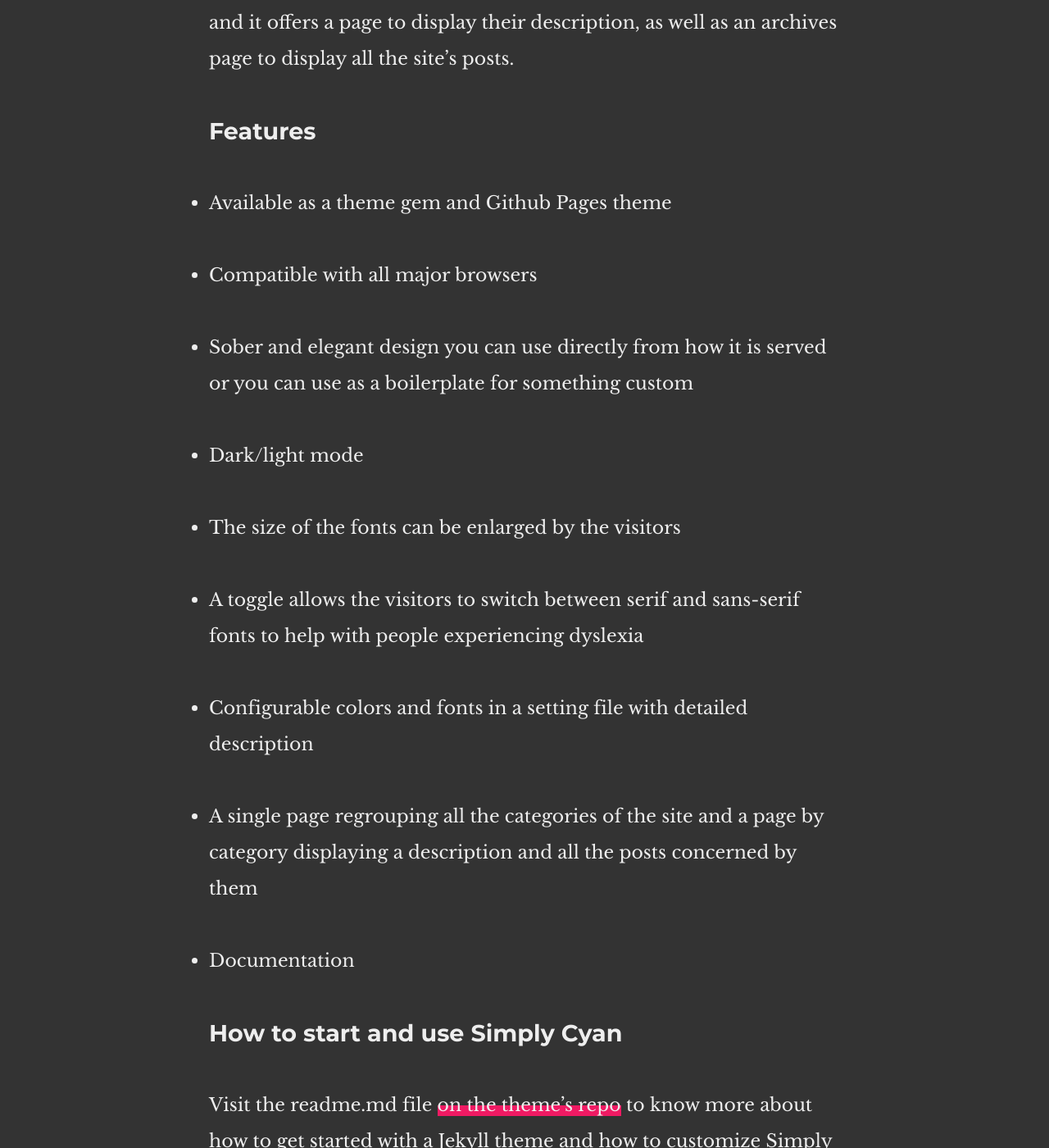
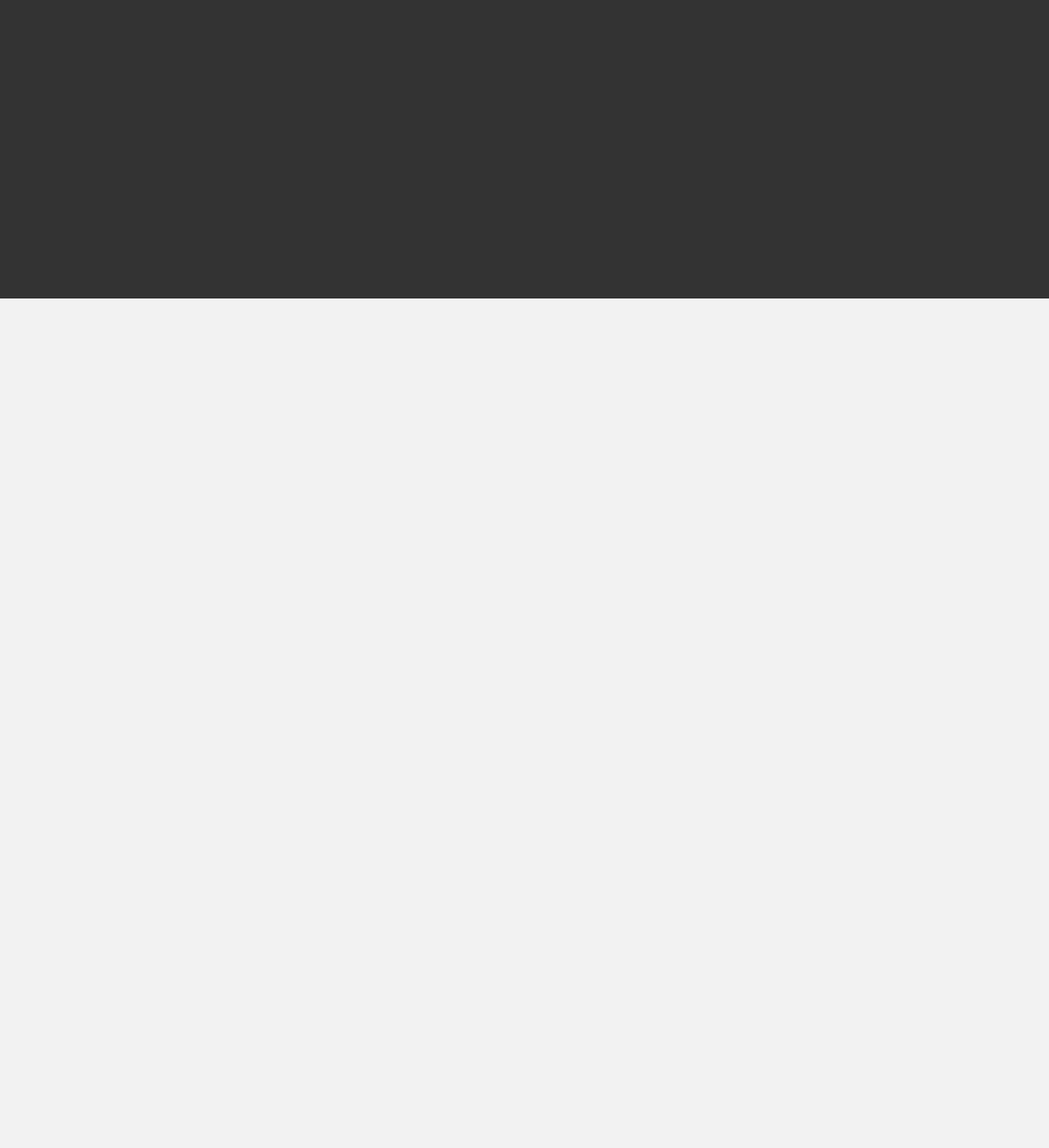
Before and after one commit to yyzeka/aya, a Jekyll site: the page built from about.md, in a window 1280 px wide and 1400 px high, scrolled down 1036 px. Shown: the whole window at 82% size. Built offline with Jekyll 4.4.1, drawn with Linux system fonts in a browser that asks for light colours; some of the changed text lies outside the part shown.

Commit message:
Update about.md

```diff
--- a/about.md
+++ b/about.md
@@ -5,40 +5,4 @@ nav_header: true #If you want the page to be displayed on the nav menu on top of
 permalink: /about/
 ---
 
-## Simply Cyan
-
-Simply Cyan is a [Jekyll](https://github.com/jekyll/jekyll) theme dedicated to text and reading. This theme focuses on readability and clarity. Different available functions are at work to facilitate the reader's experience.
-
-You can view the demo of the theme [here](https://pquod.github.io/simply-cyan-demo/)
-
-The design of Simply Cyan is sober and elegant, yet pop with its bright colorful oblique stripes punctuating the screen.
-
-Symply Cyan can feature a multitude of authors and/or categories and it offers a page to display their description, as well as an archives page to display all the site's posts.
-
-## Features
-
-- Available as a theme gem and Github Pages theme
-- Compatible with all major browsers
-- Sober and elegant design you can use directly from how it is served or you can use as a boilerplate for something custom
-- Dark/light mode
-- The size of the fonts can be enlarged by the visitors
-- A toggle allows the visitors to switch between serif and sans-serif fonts to help with people experiencing dyslexia
-- Configurable colors and fonts in a setting file with detailed description
-- A single page regrouping all the categories of the site and a page by category displaying a description and all the posts concerned by them
-- Documentation
-
-
-## How to start and use Simply Cyan
-
-Visit the readme.md file [on the theme's repo](https://github.com/PQuod/simply-cyan-theme) to know more about how to get started with a Jekyll theme and how to customize Simply Cyan.
-
-## Contact
-
-If you have any questions regarding this theme or if you have ideas about how to make it better, new functionalities to add or new ways to display things, feel free to contact me here: l.desaubliaux@gmail.com, I'd be happy to hear from you!
-
-## Thanks
-
-Simply Cyan is a public theme adaptation of a theme I made for a creative writing website, **Internet Exploreur**.
-
-
-The site is no longer active but an archive can be found [here](https://pquod.github.io/InternetExploreur/). A big thank you to Candice Labrousse, Quentin Leclerc et Robinson Lacotte, who contributed to its design and had lots of useful advices in order to make it beautiful, accessible and enjoyable by the most people possible.
+saray burnundan nameler.
```
